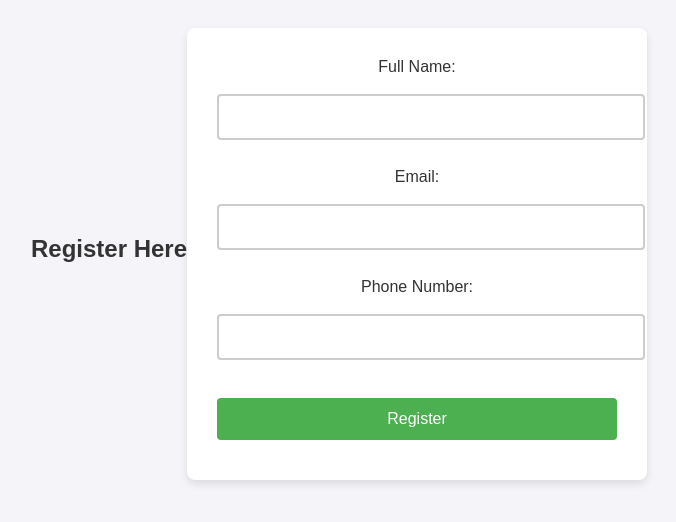
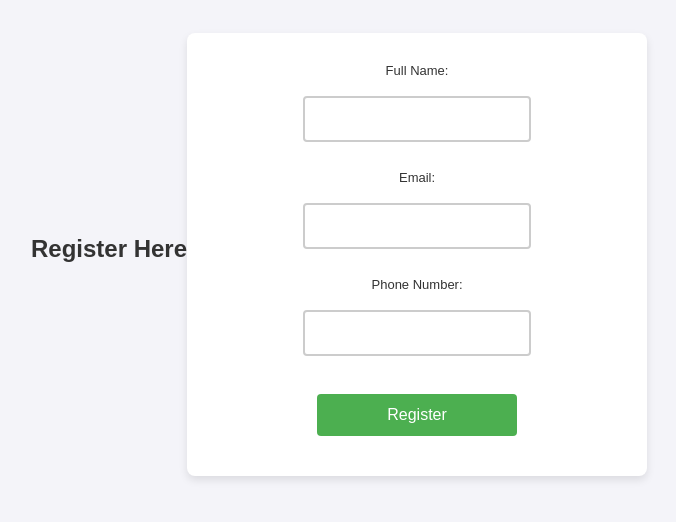
Before and after one commit to Danny00985/registration-form, a plain HTML site: page index.html in a window 1280 px wide. Shown: the part 146-668 px from the top of the page, without its empty margins (301-977 px from the left). Drawn offline with Linux system fonts and the light colour scheme.

Commit message:
style.css

```diff
--- a/style.css
+++ b/style.css
@@ -33,7 +33,7 @@ input[type="text"],
 input[type="email"],
 input[type="tel"],
 input[type="submit"] {
-    width: 100%;
+    width: 50%;
     padding: 12px;
     margin: 10px 0;
     border: 2px solid #ccc;
@@ -62,7 +62,7 @@ input[type="tel"]:focus {
 
 /* Labels */
 label {
-    font-size: 16px;
+    font-size: 13px;
     margin-bottom: 8px;
     display: block;
     color: #333;
```
